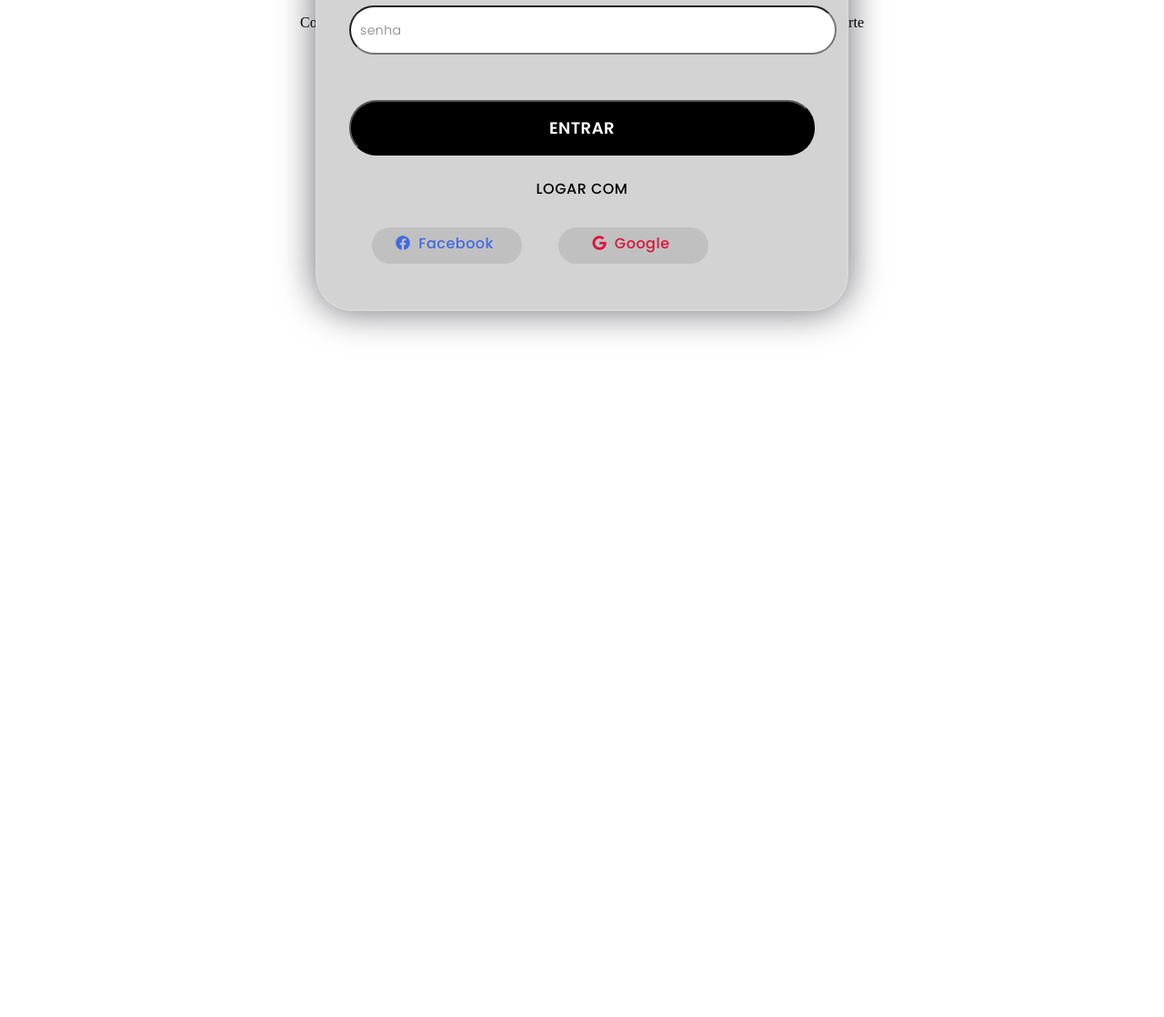
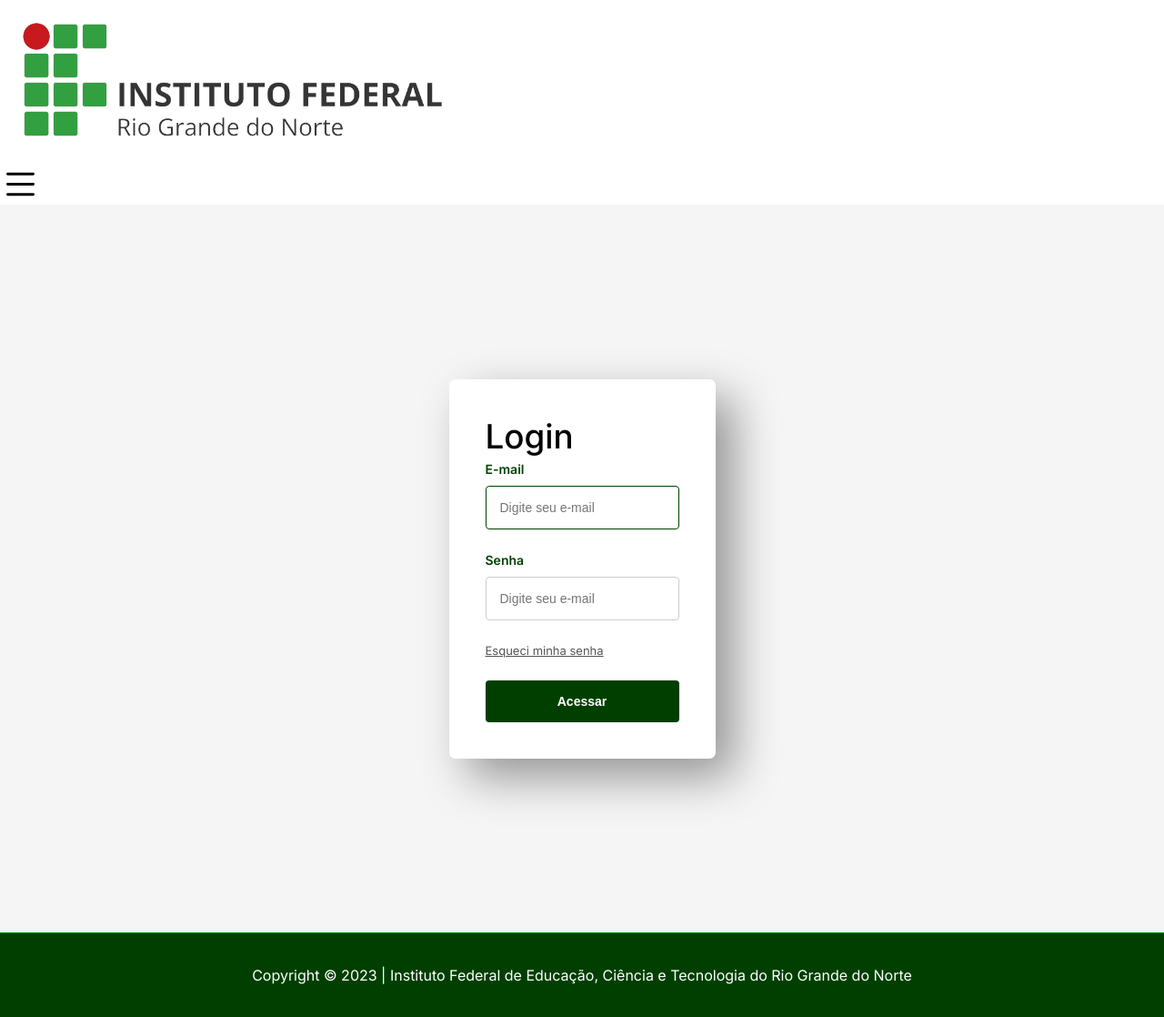
Before and after one commit to arckeman/pi23_MuralAcademico, a PHP site: page /login.php in a window 1280 px wide. Shown: the whole page at 91% size. Before the commit the page ends 369 px from the top, so only its background shows below. Run offline with PHP 8.4, Linux system fonts and the light colour scheme.

Commit message:
Leticia adiciona

```diff
--- a/login.php
+++ b/login.php
@@ -1,144 +1,146 @@
+
+
 <!DOCTYPE html>
-<html lang="en">
+<html lang="pt-BR">
 <head>
-  <!-- Design by foolishdeveloper.com -->
-    <title>Glassmorphism login Form Tutorial in html css</title>
+    <meta charset="UTF-8">
+    <meta http-equiv="X-UA-Compatible" content="IE=edge">
+    <meta name="viewport" content="width=device-width, initial-scale=1.0">
+    <title>Login</title>
+    <link rel="stylesheet" href="style.css">
 
-    <link rel="preconnect" href="https://fonts.gstatic.com">
-    <link rel="stylesheet" href="https://cdnjs.cloudflare.com/ajax/libs/font-awesome/5.15.4/css/all.min.css">
-    <link href="https://fonts.googleapis.com/css2?family=Poppins:wght@300;500;600&display=swap" rel="stylesheet">
-    <!--Stylesheet-->
-    <style media="screen" >
+</head>
+<style>
+    @import url('https://fonts.googleapis.com/css2?family=Inter:wght@100;200;300;400;500;600;700;800;900&display=swap');
 
-    <link rel="stylesheet" href="style.css"/>
-body{
-    background-color:#FAF0E6;
 
-}
-.background{
-    width: 430px;
-    height: 520px;
-    position: absolute;
-    transform: translate(-50%,-50%);
-    left: 50%;
-    top: 50%;
+body {
+    font-family: 'Inter', sans-serif;
+    margin: 0;
+    padding: 0;
+    color:black ;
 }
 
-form{
 
-    width: 40%;
-    background-color:#D3D3D3;
-    position:absolute;
-    transform: translate(-50%,-50%);
-    top: 20px;
-    left: 50%;
-    border-radius: 40px;
-    backdrop-filter: blur(10px);
-    border: 2px solid rgba(255,255,255,0.1);
-    box-shadow: 0 0 40px rgba(8,7,16,0.6);
-    padding: 50px 35px;
+.page {
+    display: flex;
+    flex-direction: column;
+    align-items: center;
+    align-content: center;
+    justify-content: center;
+    width: 100%;
+    height: 100vh;
+    background-color:#F5F5F5;
 }
-form *{
-    font-family: 'Poppins',sans-serif;
-    color:black;
-    letter-spacing: 0.5px;
-    outline:none;
-    border:;
+
+
+.formLogin {
+    display: flex;
+    flex-direction: column;
+    background-color: #fff;
+    border-radius: 7px;
+    padding: 40px;
+    box-shadow: 20px 20px 50px rgba(0, 0, 0, 0.4);
+    gap: 5px
 }
-form h3{
-    font-size: 32px;
+
+
+.areaLogin img {
+    width: 420px;
+}
+
+
+.formLogin h1 {
+    padding: 0;
+    margin: 0;
     font-weight: 500;
-    line-height: 42px;
-    text-align: center;
+    font-size: 2.3em;
+}
+
+
+.formLogin p {
+    display: inline-block;
+    font-size: 14px;
+    color: #666;
+    margin-bottom: 25px;
+}
+
+
+.formLogin input {
+    padding: 15px;
+    font-size: 14px;
+    border: 1px solid #ccc;
+    margin-bottom: 20px;
+    margin-top: 5px;
+    border-radius: 4px;
+    transition: all linear 160ms;
+    outline: none;
 }
 
 
 
 
-label{
-    display: block;
-    margin-top: 30px;
-    font-size: 16px;
-    font-weight: 500;
-}
-input{
-    display: block;
-    height: 50px;
-    width: 100%;
-    background-color:gray);
-    border-radius: 30px;
-    padding: 0 10px;
-    margin-top: 8px;
-    font-size: 14px;
-    font-weight: 300;
-}
-::placeholder{
-    color:gray;
-}
-button{
-    margin-top: 50px;
-    width: 100%;
-    background-color:black;
-    color: white;
-    padding: 15px 0;
-    font-size: 18px;
-    font-weight: 600;
-    border-radius: 30px;
-    cursor: pointer;
-}
-.social{
-  margin-top: 30px;
-  display: flex;
-}
-.social div{
-  background: red;
-  width: 150px;
-  border-radius: 30px;
-  padding: 5px 10px 10px 5px;
-  background-color:#C0C0C0;
-  color: #eaf0fb;
-  text-align: center;
-}
-.social div:hover{
-  background-color: rgba(255,255,255,0.47);
-}
-.social .fb{
-  margin-left: 25px;
-  margin-right:15px;
-  color:#4169E1;
-}
-.social .go{
-  margin-left: 25px;
-  margin-right:15px;
-  color:#DC143C;
+.formLogin input:focus {
+    border: 1px solid rgb(0,63,0);
 }
 
-.social i{
-  margin-right: 4px;
-  color:#4169E1;
+
+.formLogin label {
+    font-size: 14px;
+    font-weight: 600;
+    color:rgb(0,63,0);
 }
-.social a{
-  margin-right: 4px;
-  color:#DC143C;
+
+
+.formLogin a {
+    display: inline-block;
+    margin-bottom: 20px;
+    font-size: 13px;
+    color: #555;
+    transition: all linear 160ms;
 }
-.logar{
-    margin-top:24px;
-    text-align: center;
+
+
+.formLogin a:hover {
+    color:rgb(0,63,0);
 }
-.rodape{
-    text-align:center;
+
+
+.btn {
+    background-color:rgb(0,63,0);
+    color:white;
+    font-size: 14px;
+    font-weight: 600;
+    border: none !important;
+    transition: all linear 160ms;
+    cursor: pointer;
+    margin: 0 !important;
+
 
 }
 
 
+.btn:hover {
+    transform: scale(1.05);
+    background-color:rgb(0,63,0);
 
 
-    </style>
-</head>
+}
+</style>
+<body>
+<header>
 
-<body>
-<div class="background">
-<header>
+       <a href="https://portal.ifrn.edu.br/"><img src="fotosdosite/logoif-removebg-preview.png" width="40%"></a>
+
+
+
+   <div class="menubaixo">
+   <input type="checkbox" id="chec">
+   <label for="chec">
+       <i class="bi bi-list"><svg xmlns="http://www.w3.org/2000/svg" width="45px" height="45px" fill="currentColor" class="bi bi-list" viewBox="0 0 16 16">
+           <path fill-rule="evenodd" d="M2.5 12a.5.5 0 0 1 .5-.5h10a.5.5 0 0 1 0 1H3a.5.5 0 0 1-.5-.5zm0-4a.5.5 0 0 1 .5-.5h10a.5.5 0 0 1 0 1H3a.5.5 0 0 1-.5-.5zm0-4a.5.5 0 0 1 .5-.5h10a.5.5 0 0 1 0 1H3a.5.5 0 0 1-.5-.5z"/>
+         </svg></i>
+   </label>
 
 
    <nav>
@@ -164,6 +166,15 @@ button{
                    <path d="M9.405 1.05c-.413-1.4-2.397-1.4-2.81 0l-.1.34a1.464 1.464 0 0 1-2.105.872l-.31-.17c-1.283-.698-2.686.705-1.987 1.987l.169.311c.446.82.023 1.841-.872 2.105l-.34.1c-1.4.413-1.4 2.397 0 2.81l.34.1a1.464 1.464 0 0 1 .872 2.105l-.17.31c-.698 1.283.705 2.686 1.987 1.987l.311-.169a1.464 1.464 0 0 1 2.105.872l.1.34c.413 1.4 2.397 1.4 2.81 0l.1-.34a1.464 1.464 0 0 1 2.105-.872l.31.17c1.283.698 2.686-.705 1.987-1.987l-.169-.311a1.464 1.464 0 0 1 .872-2.105l.34-.1c1.4-.413 1.4-2.397 0-2.81l-.34-.1a1.464 1.464 0 0 1-.872-2.105l.17-.31c.698-1.283-.705-2.686-1.987-1.987l-.311.169a1.464 1.464 0 0 1-2.105-.872l-.1-.34zM8 10.93a2.929 2.929 0 1 1 0-5.86 2.929 2.929 0 0 1 0 5.858z"/>
                  </svg></i>   Configurações</a>
            </li>
+
+
+           <li>
+               <form class="d-flex" role="search">
+                   <input class="form-control me-2" type="search" placeholder="Buscar..." aria-label="Search">
+                   <button class="btn btn-outline-success" type="submit">&#10151;</button>
+                 </form>
+           </li>
+       </ul>
    </nav>
    </div>
 
@@ -171,41 +182,22 @@ button{
    </nav>
    </header>
 
-        <div class="shape"></div>
-        <div class="shape"></div>
+    <div class="page">
+        <form method="POST" class="formLogin">
+            <h1>Login</h1>
+
+            <label for="email">E-mail</label>
+            <input type="email" placeholder="Digite seu e-mail" autofocus="true" />
+            <label for="password">Senha</label>
+            <input type="password" placeholder="Digite seu e-mail" />
+            <a href="/">Esqueci minha senha</a>
+            <input type="submit" value="Acessar" class="btn" />
+        </form>
     </div>
-    <form>
-        <h3>LOGIN</h3>
 
+    <footer>
+    <p>Copyright © 2023 | Instituto Federal de Educação, Ciência e Tecnologia do Rio Grande do Norte</p>
+    </footer>
 
-
-
-        <label for="username">USUÁRIO</label>
-        <input type="text" placeholder="@email.com" id="username">
-
-
-
-
-        <label for="password">SENHA</label>
-        <input type="password" placeholder="senha" id="password">
-
-
-
-
-        <button>ENTRAR</button>
-        <div class="logar"> <p>LOGAR COM</p></div>
-        <div class="social">
-          <div class="fb"><i class="fab fa-facebook"></i>  Facebook</div>
-          <div class="go"><a class="fab fa-google"></a>  Google</div>
-        </div>
-
-    </form>
-    <div class="rodape"> <footer>
-
-
-<p>Copyright © 2023 | Instituto Federal de Educação, Ciência e Tecnologia do Rio Grande do Norte</p>
-
-
-</footer></div>
 </body>
 </html>
```
